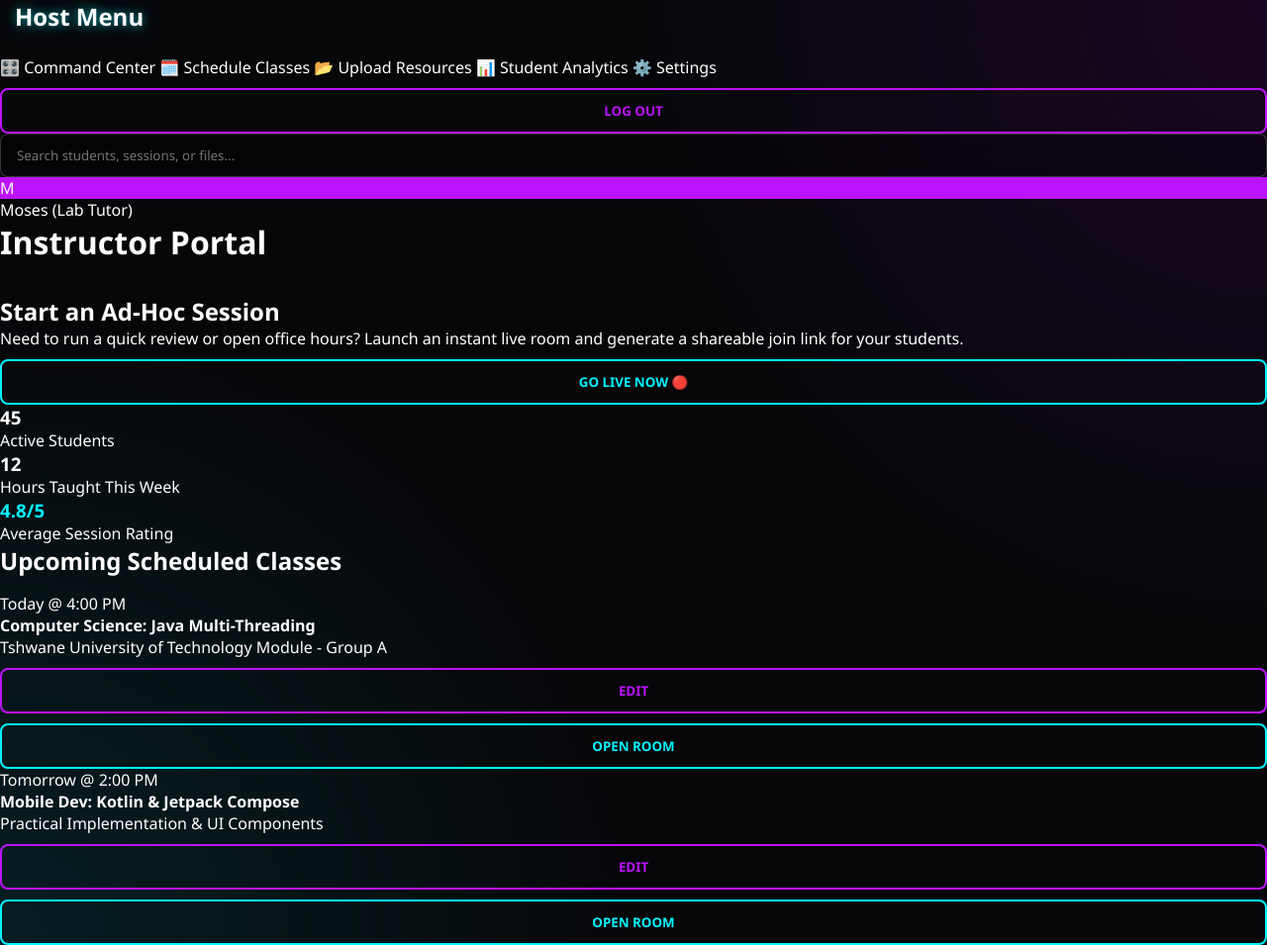
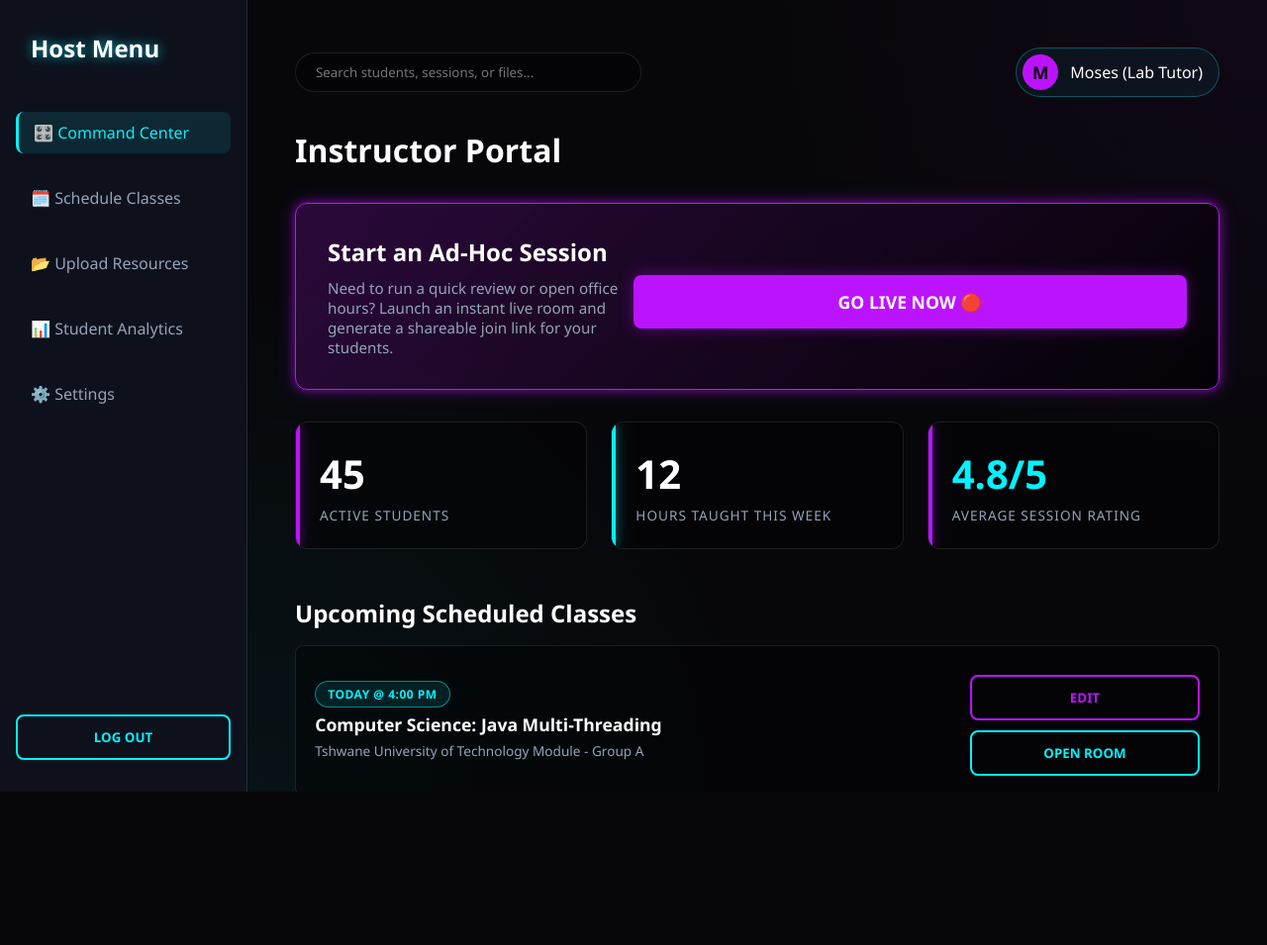
Before and after one commit to Jvcky1777/StudyFlix-Online, a plain HTML site: page teacher/teacher-dashboard.html in a window 1280 px wide. Shown: the whole page at 99% size. After the commit the page ends 800 px from the top, so only its background shows below. Drawn offline with Linux system fonts and the light colour scheme; no server answers.

Commit message:
knockout commit

```diff
--- /dev/null
+++ b/src/css/dashboard.css
@@ -0,0 +1,285 @@
+
+/* =========================================
+   DASHBOARD LAYOUT (Separate Page)
+   ========================================= */
+.dashboard-layout {
+  display: flex;
+  height: 100vh;
+  width: 100vw;
+  background-color: var(--bg-base);
+}
+
+.sidebar {
+  width: 250px;
+  background: var(--bg-surface);
+  backdrop-filter: blur(12px);
+  border-right: 1px solid rgba(255, 255, 255, 0.1);
+  padding: 2rem 1rem;
+  display: flex;
+  flex-direction: column;
+  gap: 1.5rem;
+}
+
+.sidebar .nav-item {
+  color: var(--text-muted);
+  text-decoration: none;
+  padding: 10px 15px;
+  border-radius: 8px;
+  transition: all 0.3s ease;
+  cursor: pointer;
+  font-weight: 500;
+}
+
+.sidebar .nav-item:hover, .sidebar .nav-item.active {
+  background: rgba(0, 243, 255, 0.1);
+  color: var(--neon-cyan);
+  border-left: 3px solid var(--neon-cyan);
+}
+
+.dashboard-main {
+  flex: 1;
+  padding: 3rem;
+  overflow-y: auto;
+  /* Subtle mesh background for the main content area */
+  background-image: radial-gradient(circle at top right, rgba(188, 19, 254, 0.05), transparent 40%),
+                    radial-gradient(circle at bottom left, rgba(0, 243, 255, 0.05), transparent 40%);
+}
+
+.card-grid {
+  display: grid;
+  grid-template-columns: repeat(auto-fill, minmax(300px, 1fr));
+  gap: 2rem;
+  margin-top: 2rem;
+}
+
+.dash-card {
+  background: rgba(0, 0, 0, 0.4);
+  border: 1px solid rgba(255, 255, 255, 0.1);
+  border-radius: 12px;
+  padding: 1.5rem;
+  transition: transform 0.3s ease;
+}
+
+.dash-card:hover {
+  transform: translateY(-5px);
+  border-color: var(--neon-purple);
+  box-shadow: var(--glow-purple);
+}
+
+
+/* =========================================
+   DASHBOARD ENHANCEMENTS (UI Polish)
+   ========================================= */
+
+/* Top Bar */
+.top-bar {
+  display: flex;
+  justify-content: space-between;
+  align-items: center;
+  margin-bottom: 2rem;
+}
+
+.search-bar {
+  background: rgba(0, 0, 0, 0.4);
+  border: 1px solid rgba(255, 255, 255, 0.1);
+  padding: 10px 20px;
+  border-radius: 20px;
+  color: var(--text-main);
+  width: 350px;
+  outline: none;
+  transition: all 0.3s ease;
+}
+
+.search-bar:focus {
+  border-color: var(--neon-cyan);
+  box-shadow: var(--glow-cyan);
+}
+
+/* Profile Chip */
+.profile-chip {
+  display: flex;
+  align-items: center;
+  gap: 12px;
+  background: rgba(0, 243, 255, 0.05);
+  padding: 6px 16px 6px 6px;
+  border-radius: 30px;
+  border: 1px solid rgba(0, 243, 255, 0.3);
+  cursor: pointer;
+  transition: all 0.3s ease;
+}
+
+.profile-chip:hover {
+  background: rgba(0, 243, 255, 0.1);
+  border-color: var(--neon-cyan);
+  box-shadow: var(--glow-cyan);
+}
+
+.avatar {
+  width: 36px;
+  height: 36px;
+  background: var(--neon-cyan);
+  border-radius: 50%;
+  color: var(--bg-base);
+  display: flex;
+  align-items: center;
+  justify-content: center;
+  font-weight: bold;
+  font-size: 1.1rem;
+}
+
+/* Quick Stats Row */
+.stats-row {
+  display: flex;
+  gap: 1.5rem;
+  margin-bottom: 3rem;
+}
+
+.stat-box {
+  flex: 1;
+  background: rgba(0, 0, 0, 0.4);
+  border: 1px solid rgba(255, 255, 255, 0.1);
+  padding: 1.5rem;
+  border-radius: 12px;
+  position: relative;
+  overflow: hidden;
+}
+
+/* Accent lines on the left of stat boxes */
+.stat-box::before {
+  content: '';
+  position: absolute;
+  top: 0;
+  left: 0;
+  width: 4px;
+  height: 100%;
+  background: var(--neon-purple);
+  box-shadow: var(--glow-purple);
+}
+
+.stat-box:nth-child(2)::before {
+  background: var(--neon-cyan);
+  box-shadow: var(--glow-cyan);
+}
+
+.stat-box h3 {
+  font-size: 2.5rem;
+  margin-bottom: 5px;
+  color: var(--text-main);
+}
+
+.stat-box p {
+  color: var(--text-muted);
+  font-size: 0.85rem;
+  text-transform: uppercase;
+  letter-spacing: 1px;
+}
+
+/* Status Tags for Cards */
+.tag {
+  display: inline-block;
+  padding: 4px 12px;
+  border-radius: 20px;
+  font-size: 0.75rem;
+  font-weight: bold;
+  text-transform: uppercase;
+  margin-bottom: 15px;
+  letter-spacing: 0.5px;
+}
+
+.tag.live {
+  background: rgba(188, 19, 254, 0.15);
+  color: var(--neon-purple);
+  border: 1px solid var(--neon-purple);
+  box-shadow: var(--glow-purple);
+  animation: pulseOpacity 2s infinite;
+}
+
+.tag.upcoming {
+  background: rgba(0, 243, 255, 0.1);
+  color: var(--neon-cyan);
+  border: 1px solid rgba(0, 243, 255, 0.5);
+}
+
+
+
+/* =========================================
+   INSTRUCTOR DASHBOARD (Command Center)
+   ========================================= */
+
+/* The Primary Action Panel (Go Live) */
+.action-panel {
+  background: linear-gradient(135deg, rgba(188, 19, 254, 0.2), rgba(0, 0, 0, 0.6));
+  border: 1px solid var(--neon-purple);
+  box-shadow: var(--glow-purple);
+  border-radius: 12px;
+  padding: 2rem;
+  display: flex;
+  justify-content: space-between;
+  align-items: center;
+  margin-bottom: 2rem;
+}
+
+.action-panel h2 {
+  color: var(--text-main);
+  margin-bottom: 10px;
+}
+
+.action-panel p {
+  color: var(--text-muted);
+  font-size: 0.95rem;
+  max-width: 500px;
+}
+
+.btn-large {
+  padding: 15px 30px;
+  font-size: 1.1rem;
+  font-weight: bold;
+  background: var(--neon-purple);
+  color: white;
+  border: none;
+  border-radius: 8px;
+  cursor: pointer;
+  box-shadow: 0 0 15px rgba(188, 19, 254, 0.4);
+  transition: all 0.3s ease;
+}
+
+.btn-large:hover {
+  background: #a010d9;
+  transform: translateY(-2px);
+  box-shadow: 0 0 25px rgba(188, 19, 254, 0.6);
+}
+
+/* Schedule List View (Instead of bulky cards) */
+.schedule-list {
+  display: flex;
+  flex-direction: column;
+  gap: 1rem;
+  margin-top: 1rem;
+}
+
+.schedule-item {
+  background: rgba(0, 0, 0, 0.4);
+  border: 1px solid rgba(255, 255, 255, 0.1);
+  padding: 1.2rem;
+  border-radius: 8px;
+  display: flex;
+  justify-content: space-between;
+  align-items: center;
+  transition: all 0.3s ease;
+}
+
+.schedule-item:hover {
+  border-color: var(--neon-cyan);
+  background: rgba(0, 243, 255, 0.05);
+}
+
+.schedule-info h4 {
+  color: var(--text-main);
+  margin-bottom: 5px;
+  font-size: 1.1rem;
+}
+
+.schedule-info p {
+  color: var(--text-muted);
+  font-size: 0.85rem;
+}
--- a/src/css/global.css
+++ b/src/css/global.css
@@ -45,7 +45,7 @@ form {
   gap: 1rem;
 }
 
-input {
+input, select {
   width: 100%;
   padding: 12px 16px;
   background: rgba(0, 0, 0, 0.3);
@@ -53,11 +53,25 @@ input {
   border-radius: 8px;
   color: var(--text-main);
   outline: none;
+  cursor: pointer;
+
+  /* This removes the default clunky browser arrow so it looks sleek */
+  appearance: none;
+  -webkit-appearance: none;
+  -moz-appearance: none;
 }
 
-input:focus {
+/* Add the neon cyan glow when clicked */
+input:focus, select:focus {
   border-color: var(--neon-cyan);
   box-shadow: var(--glow-cyan);
+}
+
+/* Style the actual dropdown menu items so they are dark, not white */
+option {
+  background-color: var(--bg-base);
+  color: var(--text-main);
+  padding: 10px;
 }
 
 button {
@@ -118,32 +132,3 @@ button.secondary:hover {
   box-shadow: none; /* overrides the main button glow */
   transform: translateX(-5px); /* Slides left instead of up */
 }
-
-input, select {
-  width: 100%;
-  padding: 12px 16px;
-  background: rgba(0, 0, 0, 0.3);
-  border: 1px solid rgba(255, 255, 255, 0.2);
-  border-radius: 8px;
-  color: var(--text-main);
-  outline: none;
-  cursor: pointer;
-
-  /* This removes the default clunky browser arrow so it looks sleek */
-  appearance: none;
-  -webkit-appearance: none;
-  -moz-appearance: none;
-}
-
-/* Add the neon cyan glow when clicked */
-input:focus, select:focus {
-  border-color: var(--neon-cyan);
-  box-shadow: var(--glow-cyan);
-}
-
-/* Style the actual dropdown menu items so they are dark, not white */
-option {
-  background-color: var(--bg-base);
-  color: var(--text-main);
-  padding: 10px;
-}
--- /dev/null
+++ b/src/js/session.js
@@ -0,0 +1,58 @@
+// =======================================================================
+// SECTION 1: IMPORTS (Using Web CDN Links)
+// =======================================================================
+import { initializeApp } from "https://www.gstatic.com/firebasejs/10.12.2/firebase-app.js";
+import { getAnalytics } from "https://www.gstatic.com/firebasejs/10.12.2/firebase-analytics.js";
+
+// FIX: Added onAuthStateChanged and signOut right here so the script doesn't crash!
+import { getAuth, onAuthStateChanged, signOut } from "https://www.gstatic.com/firebasejs/10.12.2/firebase-auth.js";
+
+import { getFirestore, doc, setDoc, getDoc } from "https://www.gstatic.com/firebasejs/10.12.2/firebase-firestore.js";
+
+// =======================================================================
+// SECTION 2: CONFIGURATION & SETUP
+// =======================================================================
+const firebaseConfig = {
+  apiKey: "AIzaSyB0_9ram8RezushK3F7dO3UslQSKoi1AN0",
+  authDomain: "studyflix-stream.firebaseapp.com",
+  databaseURL: "https://studyflix-stream-default-rtdb.firebaseio.com",
+  projectId: "studyflix-stream",
+  storageBucket: "studyflix-stream.firebasestorage.app",
+  messagingSenderId: "689543291600",
+  appId: "1:689543291600:web:1224762c73ea2d04a334d5",
+  measurementId: "G-3FF93DBYTM"
+};
+
+// 3. INITIALIZE FIREBASE
+const app = initializeApp(firebaseConfig);
+const auth = getAuth(app);
+
+// 4. THE BOUNCER (Auth State Listener)
+// This runs automatically the millisecond the page loads
+onAuthStateChanged(auth, (user) => {
+  if (user) {
+    // The user is securely logged in!
+    console.log("Secure session active for UID:", user.uid);
+
+    // Optional: We can save the UID to sessionStorage if we need it for other scripts later
+    sessionStorage.setItem("currentUID", user.uid);
+  } else {
+    // No user is logged in. Kick them out!
+    console.log("No active session. Redirecting to login...");
+
+    // Because this script runs from inside the /student/ or /teacher/ folders,
+    // we use '../' to go up one level back to the main index.html
+    window.location.href = '../index.html';
+  }
+});
+
+// 5. LOGOUT FUNCTION (Attach this to your Logout buttons)
+window.logoutUser = () => {
+  signOut(auth).then(() => {
+    console.log("User signed out successfully.");
+    // The onAuthStateChanged listener above will automatically catch this
+    // and redirect them to index.html!
+  }).catch((error) => {
+    console.error("Error signing out:", error);
+  });
+};
--- a/teacher/teacher-dashboard.html
+++ b/teacher/teacher-dashboard.html
@@ -5,6 +5,7 @@
     <meta name="viewport" content="width=device-width, initial-scale=1.0">
     <title>Instructor Portal - Classroom Live</title>
     <link rel="stylesheet" href="../src/css/global.css">
+    <link rel="stylesheet" href="../src/css/dashboard.css">
   </head>
   <body>
 
@@ -20,7 +21,7 @@
         <a class="nav-item">⚙️ Settings</a>
 
         <div style="margin-top: auto;">
-          <button class="secondary" onclick="window.location.href='./index.html'">Log Out</button>
+          <button onclick="logoutUser()">Log Out</button>
         </div>
       </nav>
 
@@ -97,6 +98,6 @@
 
       </main>
     </div>
-
+    <script type="module" src="../src/js/session.js"></script>
   </body>
 </html>
```
Also changed, not shown: index.html (+1 -16 lines), src/index.html (deleted, +0 -107 lines), src/js/auth.js (+102 -35 lines), src/js/student_d.js (added, +58 -0 lines), student/dashboard.html (+7 -5 lines).
